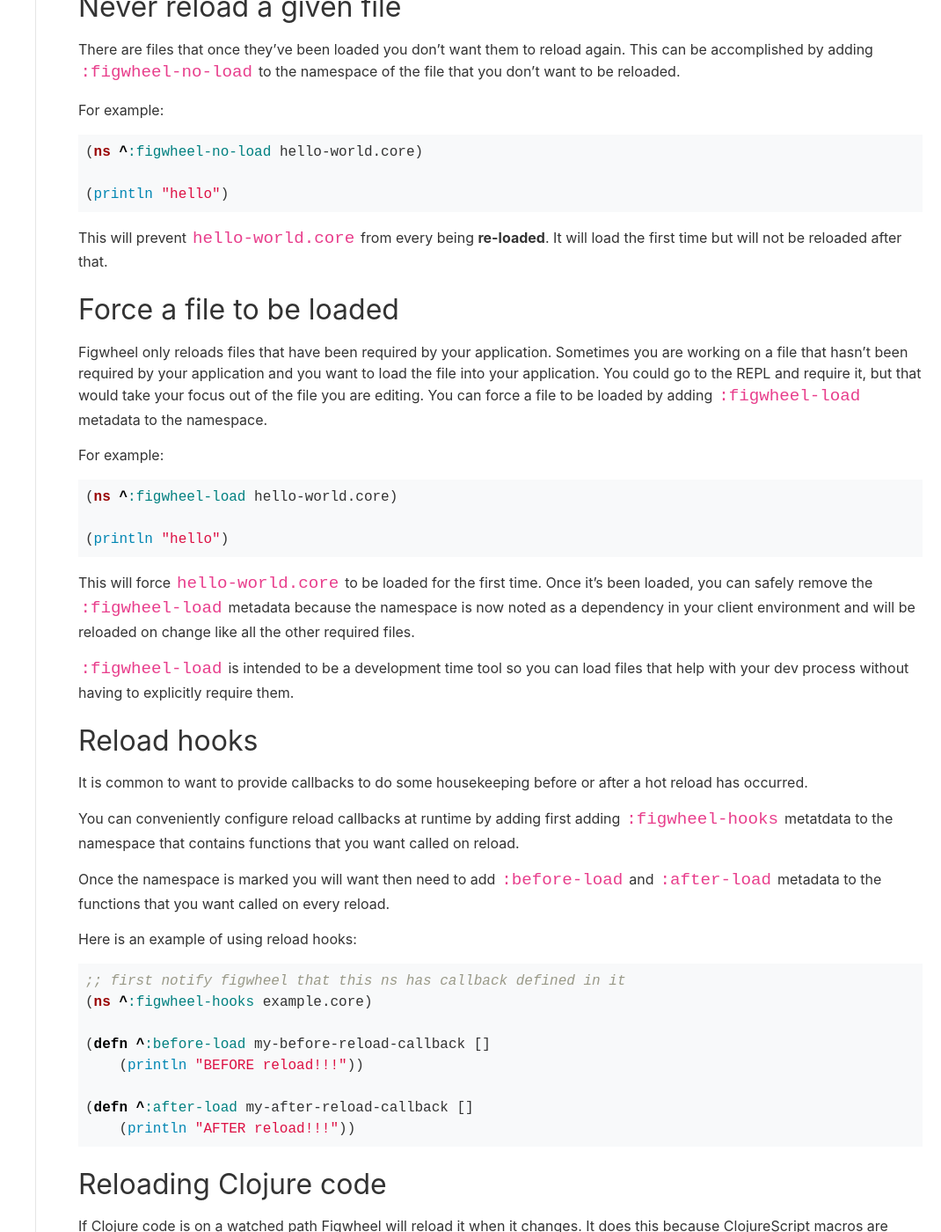
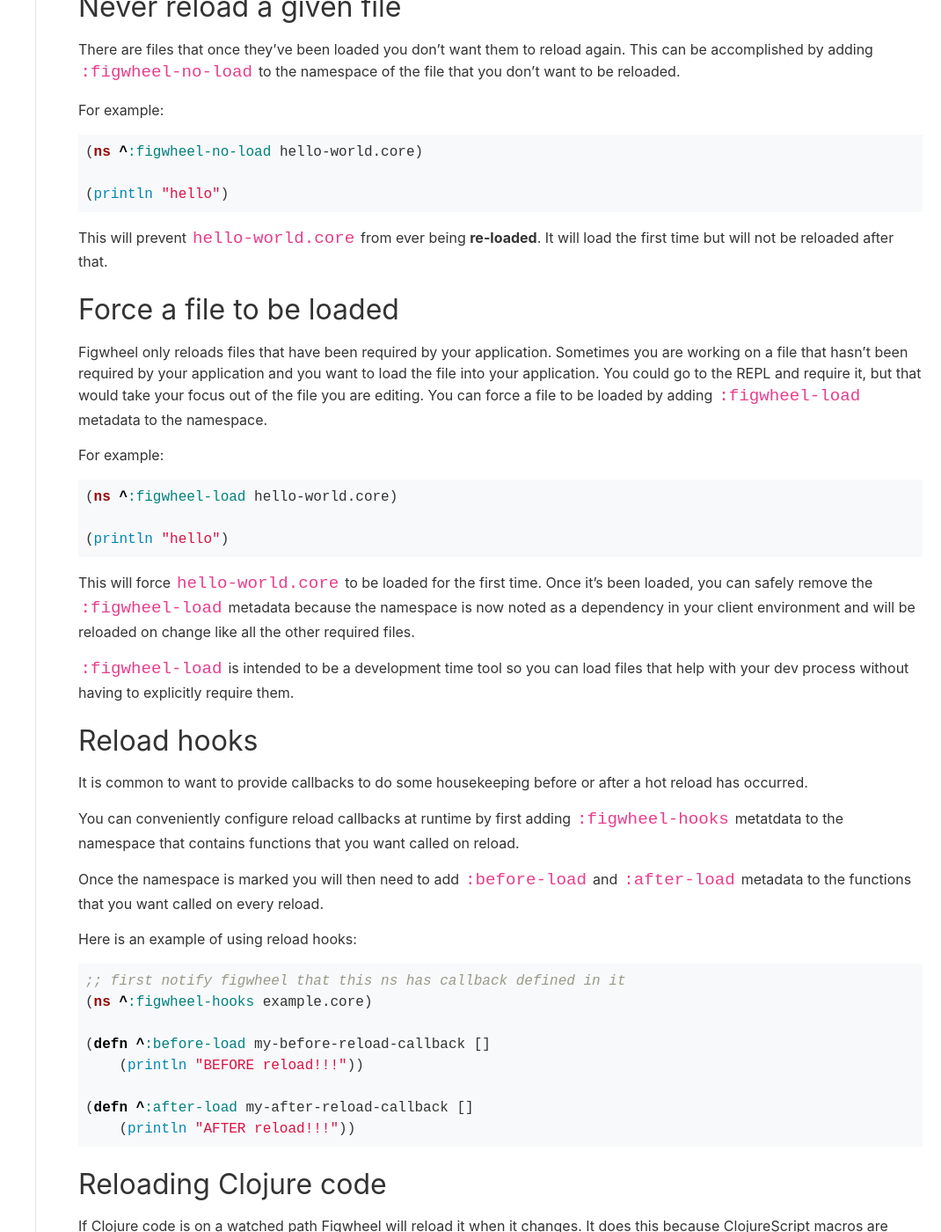
Before and after one commit to bhauman/figwheel-main, a Jekyll site: the page built from docs/docs/hot_reloading.md, in a window 1280 px wide and 1400 px high, scrolled down 1165 px. Shown: the whole window at 88% size, without its empty margins (210-1280 px from the left). Built offline with Jekyll 4.4.1, drawn with Linux system fonts in a browser that asks for light colours.

Commit message:
Doc fix for hot reloading

````diff
--- a/docs/docs/hot_reloading.md
+++ b/docs/docs/hot_reloading.md
@@ -81,7 +81,7 @@
 (println "hello")
 ```
 
-This will prevent `hello-world.core` from every being **re-loaded**. It
+This will prevent `hello-world.core` from ever being **re-loaded**. It
 will load the first time but will not be reloaded after that.
 
 ## Force a file to be loaded
@@ -117,10 +117,10 @@
 before or after a hot reload has occurred.
 
 You can conveniently configure reload callbacks at runtime by
-adding first adding `:figwheel-hooks` metatdata to the namespace that
+first adding `:figwheel-hooks` metatdata to the namespace that
 contains functions that you want called on reload.
 
-Once the namespace is marked you will want then need to add
+Once the namespace is marked you will then need to add
 `:before-load` and `:after-load` metadata to the functions that you
 want called on every reload.
 
````
